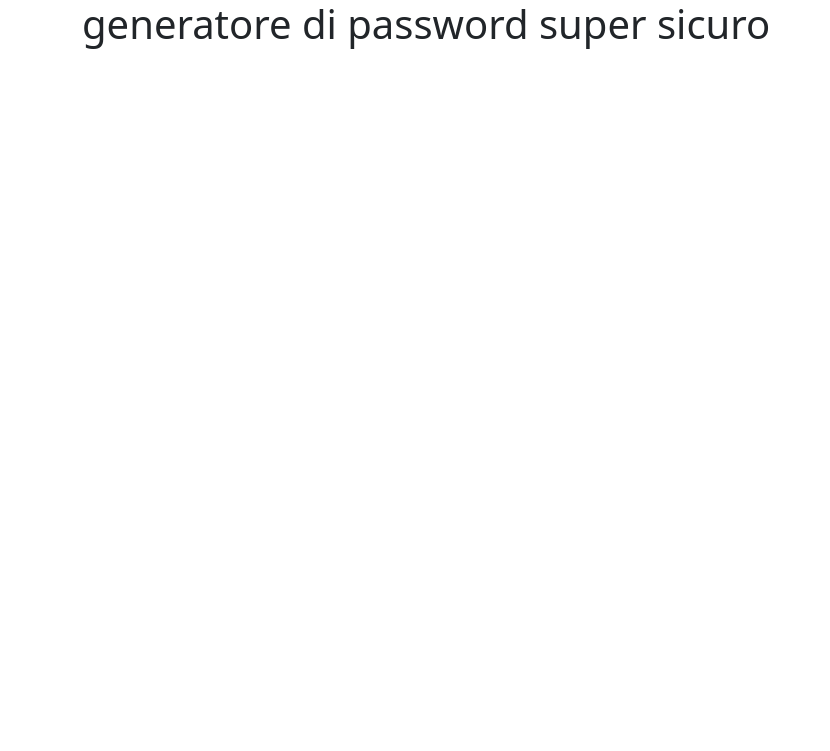
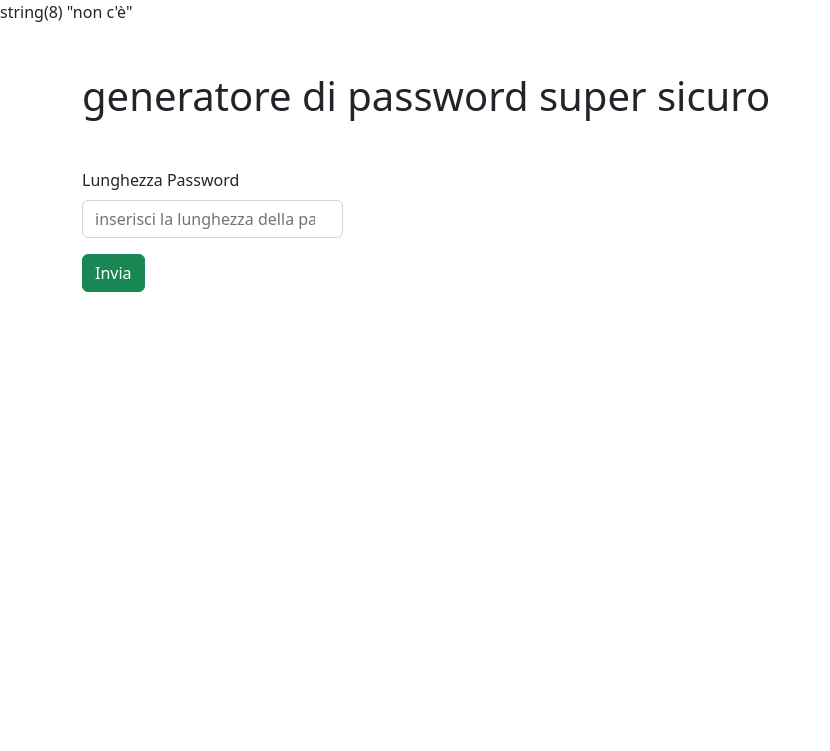
Before and after one commit to MicheleBertoia2/php-strong-password-generator, a PHP site: page / in a window 1280 px wide. Shown: the top 751 px of the page, without its empty margins (0-830 px from the left). Run offline with PHP 8.4, Linux system fonts and the light colour scheme.

Commit message:
[add] basic layout and control of paramethers

```diff
--- a/index.php
+++ b/index.php
@@ -1,6 +1,10 @@
 <?php
 
-
+if(isset($_GET['length']) && !empty($_GET['length'])){
+  var_dump("ok c'è");
+}else{
+  var_dump("non c'è");
+}
 
 
 ?>
@@ -18,18 +22,20 @@
 </head>
 <body>
 
-  <div class="container">
-    <h1>generatore di password super sicuro</h1>
+  <div class="container my-5">
+    <h1 class="my-5">generatore di password super sicuro</h1>
 
     <form action="index.php" method="GET">
 
       <div class="row">
-        <div class="col">
-
+          <div class="mb-3 col-3">
+            <label for="length" class="form-label">Lunghezza Password</label>
+            <input type="number" class="form-control" id="length" placeholder="inserisci la lunghezza della password" name="length">
+          </div>
       </div>
 
         <div class="col">
-
+          <button type="submit" class="btn btn-success">Invia</button>
         </div>
       </div>
 
```
